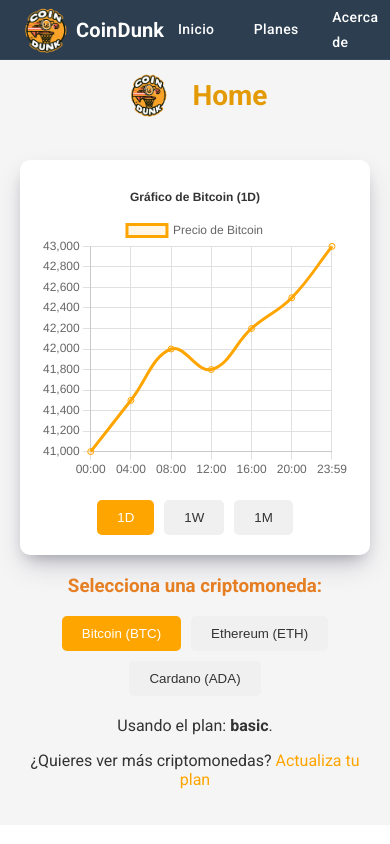
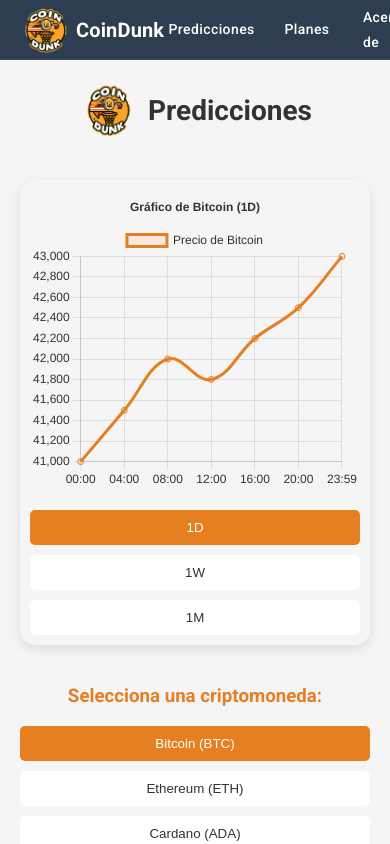
Before and after one commit to MiguelRegueiro/CoinDunk, a React (Create React App) app: page / in a window 390 px wide. Shown: the top 844 px of the page. Built offline with nearby package versions, Linux system fonts and the light colour scheme.

Commit message:
pagina home soporta graficos en modo oscuro y otras mejoras esteticas

```diff
--- a/src/components/Navbar.js
+++ b/src/components/Navbar.js
@@ -69,7 +69,7 @@
               },
             }}
           >
-            Inicio
+            Predicciones
           </Button>
           <Button
             component={Link}
--- a/src/pages/About.js
+++ b/src/pages/About.js
@@ -1,5 +1,4 @@
 import React, { useContext } from 'react';
-import { Link } from 'react-router-dom';
 import { ThemeContext } from '../context/Theme';
 import './About.css';
 
--- a/src/pages/Home.css
+++ b/src/pages/Home.css
@@ -1,54 +1,46 @@
-/* src/pages/Home.css */
 .home-container {
-  padding: 20px;
+  padding: 40px 20px;
   text-align: center;
+  min-height: 100vh;
+  font-family: 'Roboto', sans-serif;
 }
 
 .header {
   display: flex;
   align-items: center;
   justify-content: center;
-  gap: 5px; /* Reduce el espacio entre el logo y el texto */
-  margin-bottom: 20px;
-  margin-top: 50px;
+  margin-bottom: 40px;
+  margin-top: 40px;
 }
+
 .header-content {
   display: flex;
   align-items: center;
-  gap: 5px; /* Reduce el espacio */
+  gap: 10px;
 }
 
-
 .logohome {
-  width: 50px;
-  height: 50px;
-  margin-right: 0; /* Elimina el margen derecho */
-}
-
-
-.logohome {
-  width: 50px;
-  height: 50px;
-  margin-right: 10px;
+  width: 60px;
+  height: 60px;
 }
 
 .app-name {
-  font-size: 24px;
-  color: #e49a05; /* Color naranja */
+  font-size: 32px;
+  font-weight: 700;
   margin: 0;
 }
 
 .chart-container {
-  margin: 20px auto;
-  max-width: 800px;
-  background-color: white;
+  max-width: 1000px;
+  margin: 0 auto;
   padding: 20px;
-  border-radius: 10px;
-  box-shadow: rgba(50, 50, 93, 0.25) 0px 13px 27px -5px, rgba(0, 0, 0, 0.3) 0px 8px 16px -8px;
+  border-radius: 15px;
+  background-color: var(--card-background);
+  box-shadow: 0 4px 12px rgba(0, 0, 0, 0.1);
 }
 
 .chart-wrapper {
-  height: 300px; /* Altura fija para el gráfico */
+  height: 300px;
   position: relative;
 }
 
@@ -64,16 +56,11 @@
   border: none;
   border-radius: 5px;
   cursor: pointer;
-  transition: background-color 0.3s ease;
-}
-
-.time-range-button.active {
-  background-color: #FFA500 !important;
-  color: white !important;
+  transition: background-color 0.3s ease, color 0.3s ease;
 }
 
 .crypto-selector {
-  margin: 20px 0;
+  margin: 40px 0;
 }
 
 .crypto-buttons {
@@ -88,14 +75,24 @@
   border: none;
   border-radius: 5px;
   cursor: pointer;
-  transition: background-color 0.3s ease;
-}
-
-.crypto-button.active {
-  background-color: #FFA500 !important;
-  color: white !important;
+  transition: background-color 0.3s ease, color 0.3s ease;
 }
 
 .info-container {
-  margin-top: 20px;
+  margin-top: 40px;
 }
+
+/* Responsive Design */
+@media (max-width: 768px) {
+  .chart-container {
+    padding: 10px;
+  }
+
+  .time-range-selector {
+    flex-direction: column;
+  }
+
+  .crypto-buttons {
+    flex-direction: column;
+  }
+}
--- a/src/pages/Home.js
+++ b/src/pages/Home.js
@@ -1,7 +1,6 @@
-// src/pages/Home.js
 import React, { useEffect, useState, useContext } from 'react';
-import { ThemeContext } from '../context/Theme'; // Importa el contexto del tema
-import { Line } from 'react-chartjs-2'; // Importa el componente de gráfico de línea
+import { ThemeContext } from '../context/Theme';
+import { Line } from 'react-chartjs-2';
 import {
   Chart as ChartJS,
   CategoryScale,
@@ -11,9 +10,8 @@
   Title,
   Tooltip,
   Legend,
-} from 'chart.js'; // Importa los componentes de Chart.js
-import './Home.css'; // Archivo de estilos
-
+} from 'chart.js';
+import './Home.css';
 
 // Registra los componentes de Chart.js
 ChartJS.register(
@@ -27,13 +25,13 @@
 );
 
 const Home = () => {
-  const [userPlan, setUserPlan] = useState('basic'); // Puede ser 'basic', 'pro', o 'premium'
-  const [cryptos, setCryptos] = useState([]); // Estado para almacenar las criptomonedas
-  const [selectedCrypto, setSelectedCrypto] = useState('Bitcoin'); // Estado para la criptomoneda seleccionada
-  const [timeRange, setTimeRange] = useState('1D'); // Estado para el rango de tiempo (1D, 1W, 1M, etc.)
-  const theme = useContext(ThemeContext); // Accede al tema
+  const [userPlan, setUserPlan] = useState('basic');
+  const [cryptos, setCryptos] = useState([]);
+  const [selectedCrypto, setSelectedCrypto] = useState('Bitcoin');
+  const [timeRange, setTimeRange] = useState('1D');
+  const theme = useContext(ThemeContext);
 
-  // Simulación de la obtención del plan del usuario desde la base de datos
+  // Simulación de la obtención del plan del usuario
   useEffect(() => {
     const fetchUserPlan = async () => {
       const plan = 'basic'; // Cambia a 'pro' o 'premium' para probar otros planes
@@ -45,7 +43,6 @@
 
   // Filtra las criptomonedas según el plan del usuario
   useEffect(() => {
-    // Mueve cryptoData dentro del useEffect para evitar la advertencia de dependencia
     const cryptoData = [
       { id: 1, name: 'Bitcoin', symbol: 'BTC', price: 42000, change: '+2.5%' },
       { id: 2, name: 'Ethereum', symbol: 'ETH', price: 3000, change: '+1.8%' },
@@ -55,13 +52,13 @@
     ];
 
     if (userPlan === 'basic') {
-      setCryptos(cryptoData.slice(0, 3)); // Muestra solo 3 criptomonedas
+      setCryptos(cryptoData.slice(0, 3));
     } else if (userPlan === 'pro') {
-      setCryptos(cryptoData.slice(0, 10)); // Muestra 10 criptomonedas
+      setCryptos(cryptoData.slice(0, 10));
     } else if (userPlan === 'premium') {
-      setCryptos(cryptoData); // Muestra todas las criptomonedas
+      setCryptos(cryptoData);
     }
-  }, [userPlan]); // Solo userPlan es necesario en el array de dependencias
+  }, [userPlan]);
 
   // Función para manejar la selección de una criptomoneda
   const handleCryptoSelect = (cryptoName) => {
@@ -73,21 +70,21 @@
     setTimeRange(range);
   };
 
-  // Datos simulados para el gráfico según el rango de tiempo
+  // Datos simulados para el gráfico
   const getChartData = () => {
     let labels = [];
     let data = [];
 
     switch (timeRange) {
-      case '1D': // 1 día
+      case '1D':
         labels = ['00:00', '04:00', '08:00', '12:00', '16:00', '20:00', '23:59'];
         data = [41000, 41500, 42000, 41800, 42200, 42500, 43000];
         break;
-      case '1W': // 1 semana
+      case '1W':
         labels = ['Lun', 'Mar', 'Mié', 'Jue', 'Vie', 'Sáb', 'Dom'];
         data = [40000, 40500, 41000, 41500, 42000, 42500, 43000];
         break;
-      case '1M': // 1 mes
+      case '1M':
         labels = ['Sem 1', 'Sem 2', 'Sem 3', 'Sem 4'];
         data = [38000, 39000, 40000, 42000];
         break;
@@ -102,10 +99,10 @@
         {
           label: `Precio de ${selectedCrypto}`,
           data,
-          borderColor: '#FFA500', // Color naranja para la línea
-          backgroundColor: 'rgba(255, 165, 0, 0.1)', // Fondo naranja suave
-          fill: true, // Relleno debajo de la línea
-          tension: 0.4, // Suaviza la línea
+          borderColor: theme.colors.primary, // Color dinámico del tema
+          backgroundColor: theme.isDarkMode ? 'rgba(255, 165, 0, 0.1)' : 'rgba(230, 126, 34, 0.1)',
+          fill: true,
+          tension: 0.4,
         },
       ],
     };
@@ -114,56 +111,69 @@
   // Opciones del gráfico
   const chartOptions = {
     responsive: true,
-    maintainAspectRatio: false, // Permite ajustar el tamaño del gráfico
+    maintainAspectRatio: false,
     plugins: {
       legend: {
         position: 'top',
+        labels: {
+          color: theme.colors.text, // Color dinámico del texto
+        },
       },
       title: {
         display: true,
         text: `Gráfico de ${selectedCrypto} (${timeRange})`,
-        color: '#333', // Color del título
+        color: theme.colors.text, // Color dinámico del texto
+      },
+      tooltip: {
+        backgroundColor: theme.colors.cardBackground, // Fondo dinámico
+        titleColor: theme.colors.text, // Color dinámico del texto
+        bodyColor: theme.colors.text, // Color dinámico del texto
       },
     },
     scales: {
       x: {
         grid: {
-          color: '#e0e0e0', // Color de la cuadrícula del eje X
+          color: theme.colors.border, // Color dinámico de la cuadrícula
+        },
+        ticks: {
+          color: theme.colors.text, // Color dinámico del texto
         },
       },
       y: {
         grid: {
-          color: '#e0e0e0', // Color de la cuadrícula del eje Y
+          color: theme.colors.border, // Color dinámico de la cuadrícula
+        },
+        ticks: {
+          color: theme.colors.text, // Color dinámico del texto
         },
       },
     },
   };
 
   if (!theme) {
-    return <div>Cargando...</div>; // Muestra un mensaje de carga si el tema no está disponible
+    return <div>Cargando...</div>;
   }
 
   return (
     <div
       className="home-container"
       style={{
-        backgroundColor: theme.colors.background, // Fondo dinámico
-        color: theme.colors.text, // Texto dinámico
+        backgroundColor: theme.colors.background,
+        color: theme.colors.text,
       }}
     >
       {/* Encabezado con logo y nombre */}
       <div className="header">
         <div className="header-content">
-        <img src={"CoinDunkNB.png"} alt="Logo de CoinDunk" className="logohome" />
-        <h1 className="app-name">Home</h1>
+          <img src={"CoinDunkNB.png"} alt="Logo de CoinDunk" className="logohome" />
+          <h1 className="app-name">Predicciones</h1>
+        </div>
       </div>
-    </div>
-
 
       {/* Gráfico de la criptomoneda seleccionada */}
       <div className="chart-container">
         <div className="chart-wrapper">
-          <Line data={getChartData()} options={chartOptions} height={300} /> {/* Ajusta la altura del gráfico */}
+          <Line data={getChartData()} options={chartOptions} height={300} />
         </div>
         {/* Selector de rango de tiempo */}
         <div className="time-range-selector">
@@ -174,8 +184,8 @@
                 timeRange === range ? 'active' : ''
               }`}
               style={{
-                backgroundColor: timeRange === range ? '#FFA500' : '#f0f0f0',
-                color: timeRange === range ? '#fff' : '#333',
+                backgroundColor: timeRange === range ? theme.colors.primary : theme.colors.cardBackground,
+                color: timeRange === range ? '#fff' : theme.colors.text,
               }}
               onClick={() => handleTimeRangeChange(range)}
             >
@@ -196,8 +206,8 @@
                 selectedCrypto === crypto.name ? 'active' : ''
               }`}
               style={{
-                backgroundColor: selectedCrypto === crypto.name ? '#FFA500' : '#f0f0f0',
-                color: selectedCrypto === crypto.name ? '#fff' : '#333',
+                backgroundColor: selectedCrypto === crypto.name ? theme.colors.primary : theme.colors.cardBackground,
+                color: selectedCrypto === crypto.name ? '#fff' : theme.colors.text,
               }}
               onClick={() => handleCryptoSelect(crypto.name)}
             >
@@ -215,7 +225,7 @@
         {userPlan === 'basic' && (
           <p style={{ color: theme.colors.secondaryText }}>
             ¿Quieres ver más criptomonedas?{' '}
-            <a href="/planes" style={{ color: '#FFA500' }}>
+            <a href="/planes" style={{ color: theme.colors.primary }}>
               Actualiza tu plan
             </a>
           </p>
```
